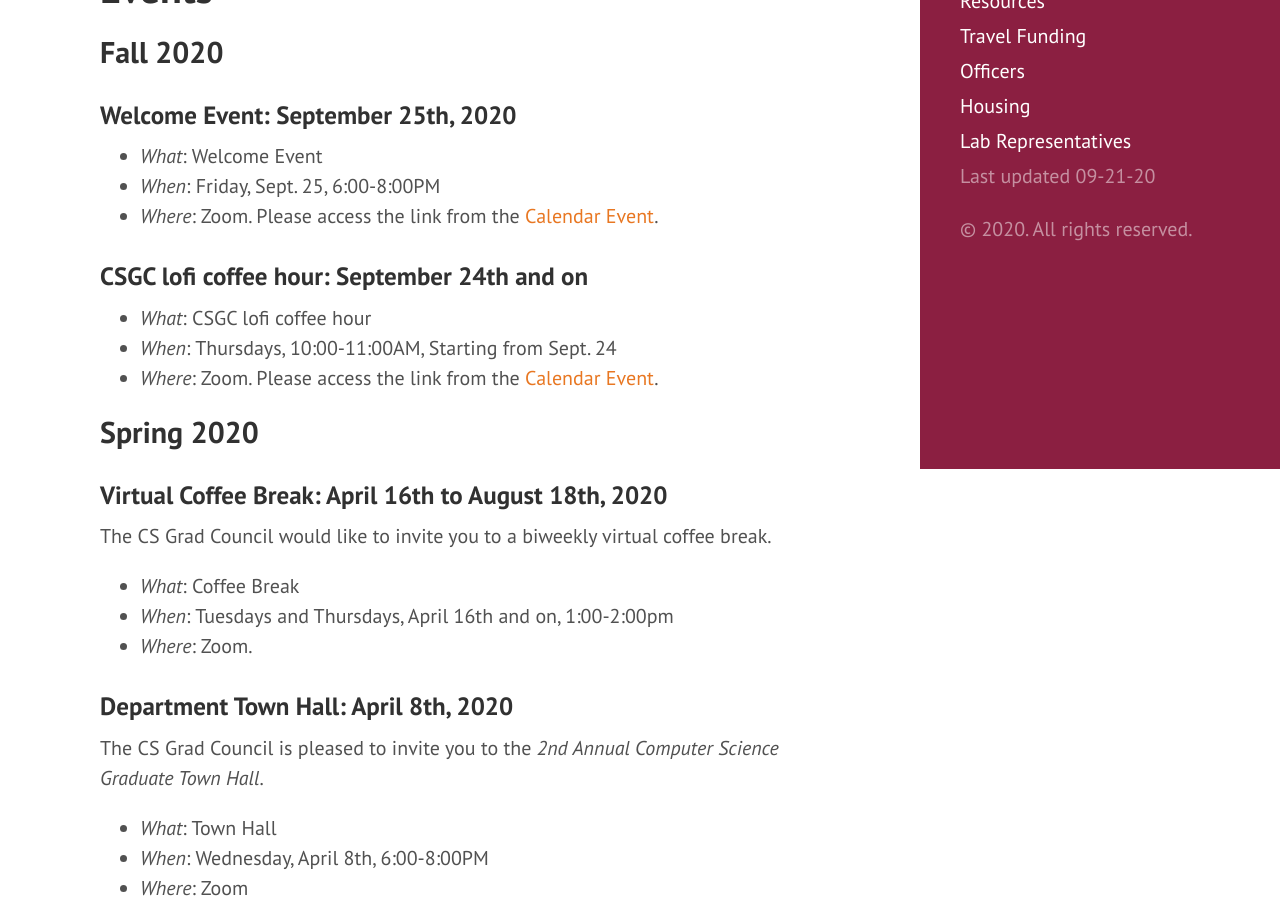
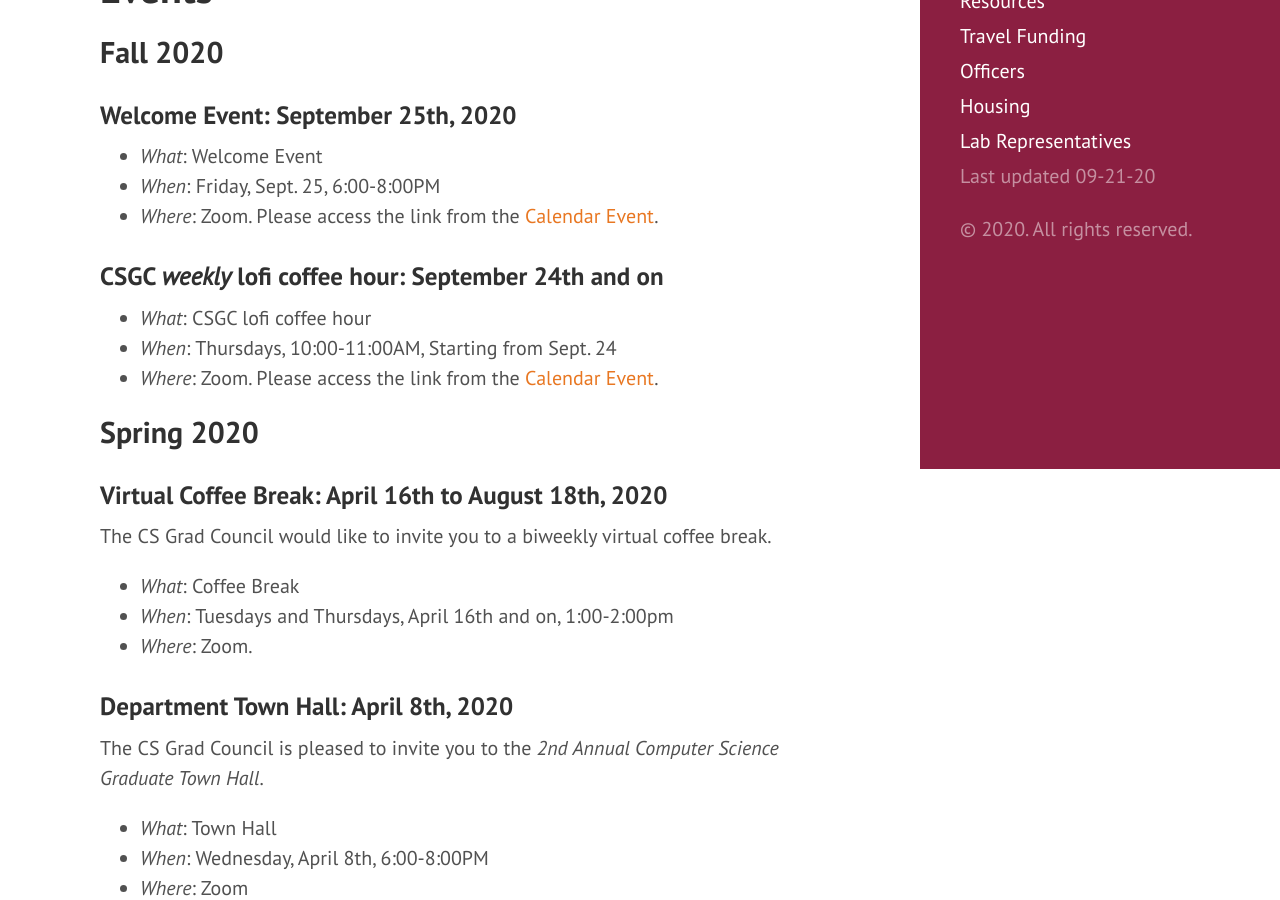
Before and after one commit to CSGraduateCouncil-VirginiaTech/csgc-website, a Jekyll site: the page built from events.md, in a window 1280 px wide and 900 px high, scrolled down 431 px. Built offline with Jekyll 4.4.1, drawn with Linux system fonts in a browser that asks for light colours.

Commit message:
Update events.md
Make sure it is clear that it is a weekly event.

```diff
--- a/events.md
+++ b/events.md
@@ -22,7 +22,7 @@ You may also see the Computer Science Defenses (Masters or PhD) Calender [here](
 - *When*: Friday, Sept. 25, 6:00-8:00PM
 - *Where*: Zoom. Please access the link from the [Calendar Event](https://calendar.google.com/calendar?cid=dnQuZWR1X240bnQ0aGdlNTBrdjdqajFjZDN1NzllaW1rQGdyb3VwLmNhbGVuZGFyLmdvb2dsZS5jb20).
 
-### CSGC lofi coffee hour: September 24th and on
+### CSGC ***weekly*** lofi coffee hour: September 24th and on
 
 - *What*: CSGC lofi coffee hour
 - *When*: Thursdays, 10:00-11:00AM, Starting from Sept. 24
```
